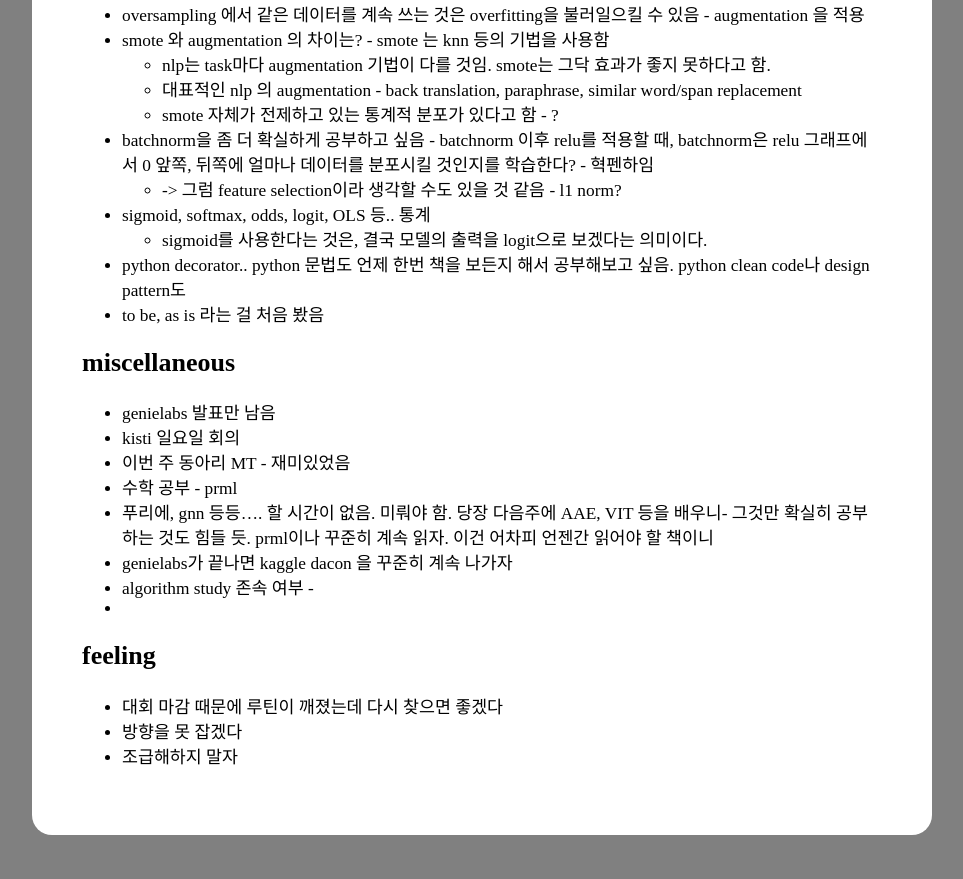
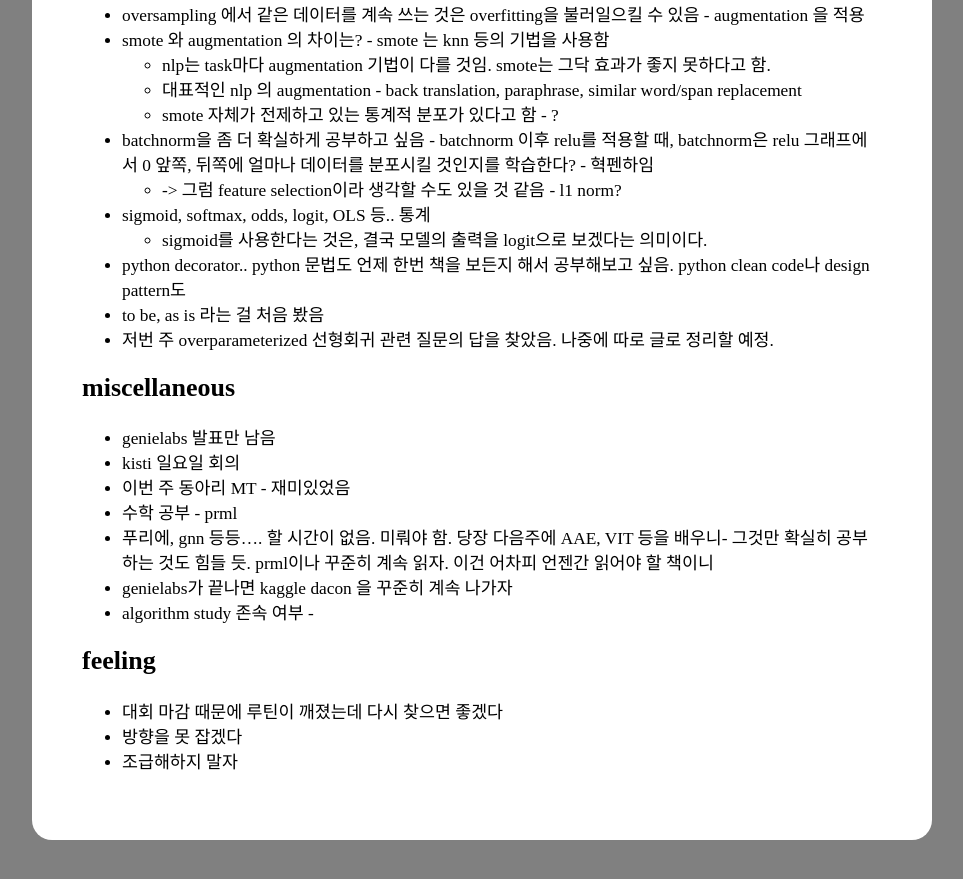
Before and after one commit to ktasha45/ktasha45.github.io, a Jekyll site: the page built from _posts/2022-09-30-boostcamp2.md, in a window 1280 px wide and 900 px high, scrolled down 1283 px. Shown: the top 879 px of the window, without its empty margins (158-1121 px from the left). Built offline with Jekyll 4.4.1, drawn with Linux system fonts in a browser that asks for light colours; some web fonts are replaced; formulas are drawn with MathJax 3.

Commit message:
modified

```diff
--- a/_posts/2022-09-30-boostcamp2.md
+++ b/_posts/2022-09-30-boostcamp2.md
@@ -44,6 +44,7 @@ categories: boostcamp
   - sigmoid를 사용한다는 것은, 결국 모델의 출력을 logit으로 보겠다는 의미이다.
 - python decorator.. python 문법도 언제 한번 책을 보든지 해서 공부해보고 싶음. python clean code나 design pattern도
 - to be, as is 라는 걸 처음 봤음
+- 저번 주 overparameterized 선형회귀 관련 질문의 답을 찾았음. 나중에 따로 글로 정리할 예정.
 
 ## miscellaneous
 - genielabs 발표만 남음
@@ -53,7 +54,6 @@ categories: boostcamp
 - 푸리에, gnn 등등.... 할 시간이 없음. 미뤄야 함. 당장 다음주에 AAE, VIT 등을 배우니- 그것만 확실히 공부하는 것도 힘들 듯. prml이나 꾸준히 계속 읽자. 이건 어차피 언젠간 읽어야 할 책이니
 - genielabs가 끝나면 kaggle dacon 을 꾸준히 계속 나가자
 - algorithm study 존속 여부 -
--
 
 ## feeling
 - 대회 마감 때문에 루틴이 깨졌는데 다시 찾으면 좋겠다
```
Also changed, not shown: _posts/2022-10-08-boostcamp3.md (+1 -0 lines).
